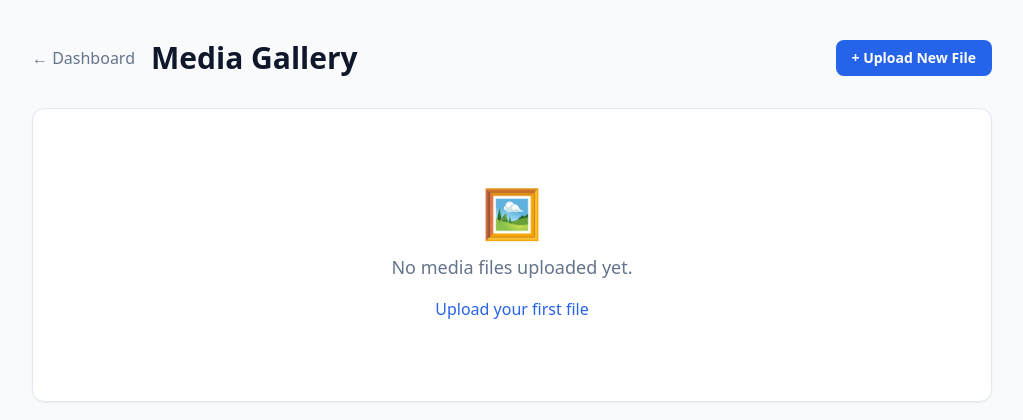
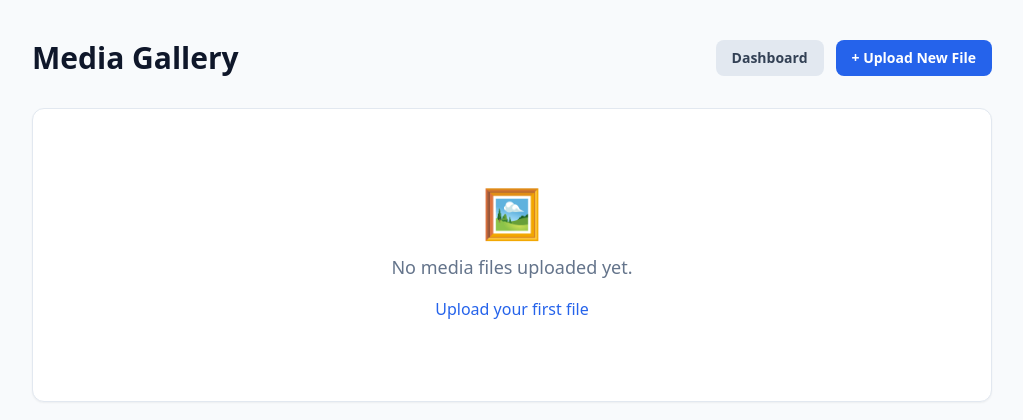
Before and after one commit to jkormik/private-site, a Flask app: page /admin/media in a window 1280 px wide. Shown: the top 420 px of the page, without its empty margins (128-1151 px from the left). Run offline with Flask 3, Linux system fonts and the light colour scheme; the visitor is signed in with stand-in values (Sample User, id 1); style sheets or scripts are compiled from the project's sources; some libraries are stand-ins or nearby versions.

Commit message:
style: Move Dashboard link to button group in media gallery

```diff
--- a/templates/admin/media_gallery.html
+++ b/templates/admin/media_gallery.html
@@ -5,15 +5,15 @@
 {% block content %}
 <div class="max-w-6xl mx-auto">
     <div class="flex justify-between items-center mb-8">
-        <div class="flex items-center gap-4">
-            <a href="{{ url_for('admin.dashboard') }}" class="text-slate-500 hover:text-blue-600 transition-colors">
-                ← Dashboard
+        <h1 class="text-3xl font-bold text-slate-900">Media Gallery</h1>
+        <div class="flex gap-3">
+            <a href="{{ url_for('admin.dashboard') }}" class="bg-slate-200 text-slate-700 px-4 py-2 rounded-lg text-sm font-semibold hover:bg-slate-300 transition-colors">
+                Dashboard
             </a>
-            <h1 class="text-3xl font-bold text-slate-900">Media Gallery</h1>
+            <a href="{{ url_for('admin.upload_media') }}" class="bg-blue-600 text-white px-4 py-2 rounded-lg text-sm font-semibold hover:bg-blue-700 transition-colors">
+                + Upload New File
+            </a>
         </div>
-        <a href="{{ url_for('admin.upload_media') }}" class="bg-blue-600 text-white px-4 py-2 rounded-lg text-sm font-semibold hover:bg-blue-700 transition-colors">
-            + Upload New File
-        </a>
     </div>
 
     {% if files %}
```
